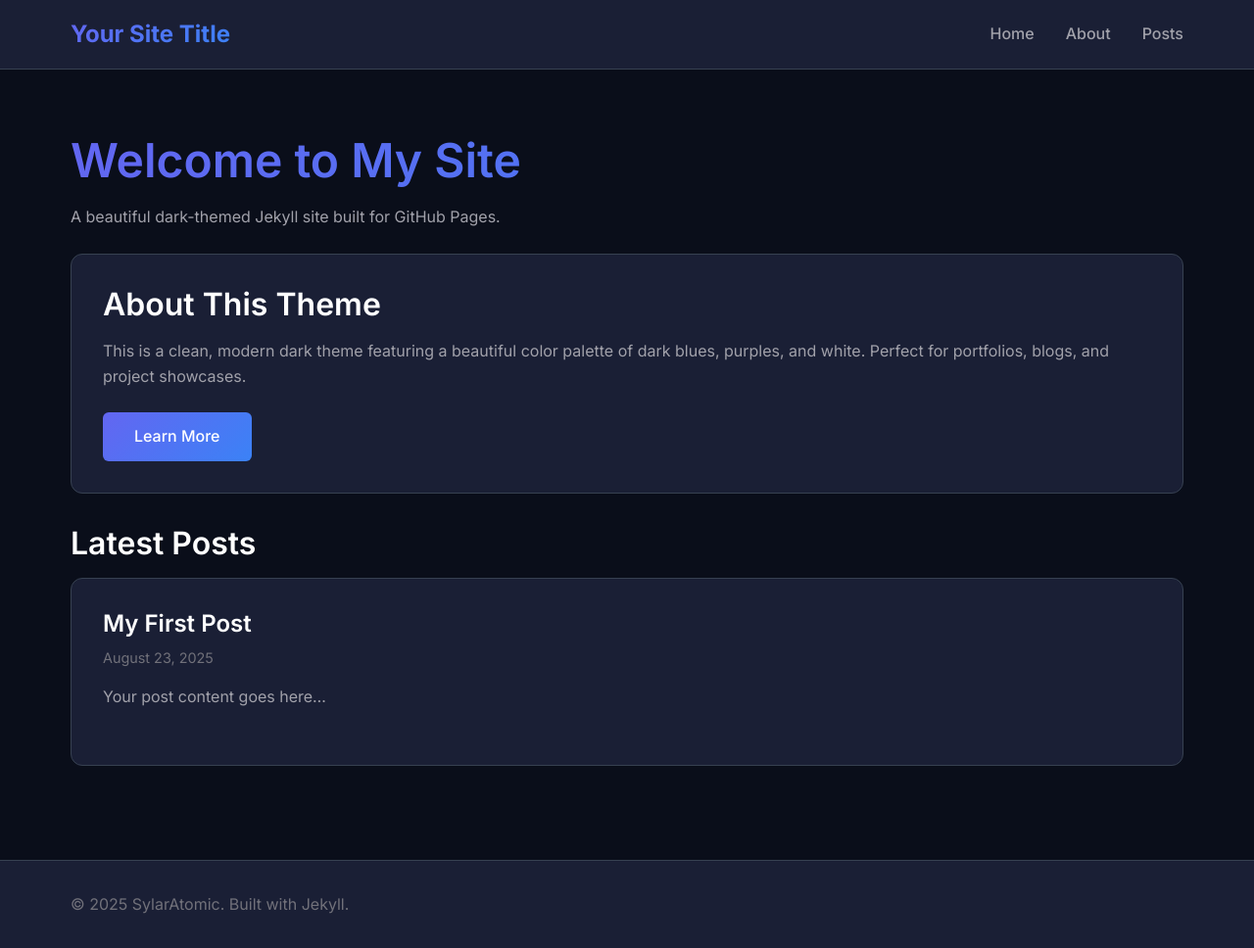
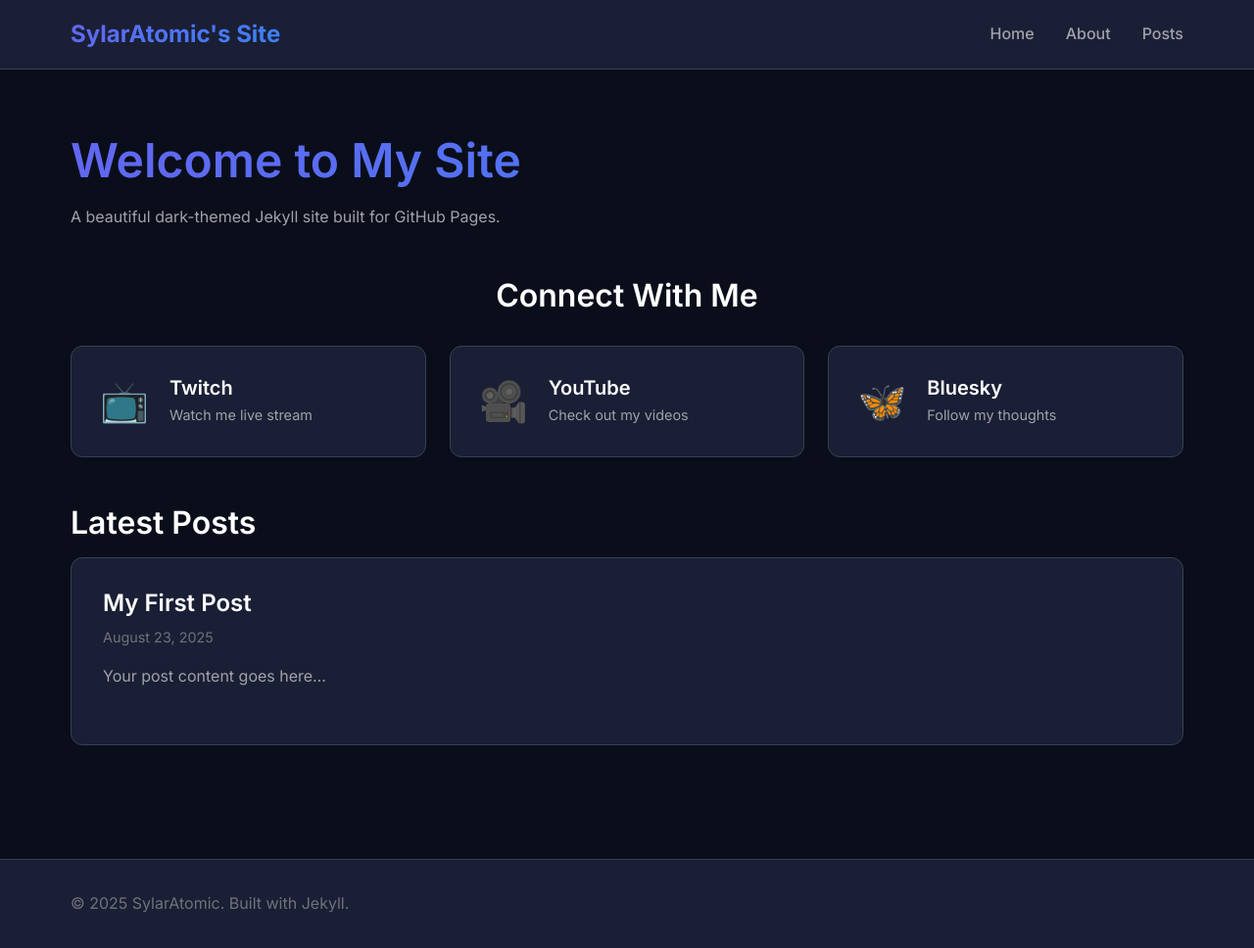
Before and after one commit to SylarAtomic/sylaratomic.github.io, a Jekyll site: the page built from index.md, in a window 1280 px wide and 968 px high. Shown: the whole window at 98% size. Built offline with Jekyll 4.4.1, drawn with Linux system fonts in a browser that asks for light colours.

Commit message:
Add socials

```diff
--- a/_config.yml
+++ b/_config.yml
@@ -1,9 +1,9 @@
-title: Your Site Title
-description: A beautiful dark-themed Jekyll site
-author: Your Name
-email: your.email@example.com
+title: SylarAtomic's Site
+description: Welcome to my corner of the internet
+author: SylarAtomic  # ← Your name/handle
+email: your.email@example.com  # ← Your actual email (optional)
 url: "https://sylaratomic.github.io"
-baseurl: "" # Empty for username.github.io sites
+baseurl: ""
 
 # Build settings
 markdown: kramdown
--- a/_layouts/default.html
+++ b/_layouts/default.html
@@ -42,7 +42,7 @@
         <footer class="site-footer">
             <div class="wrapper">
                 <div class="footer-content">
-                    <p>&copy; {{ site.time | date: '%Y' }} SylarAtomic. Built with Jekyll.</p>
+                    <p>&copy; {{ site.time | date: '%Y' }} {{ site.author | escape }}. Built with Jekyll.</p>
                     <div class="social-links">
                         {% if site.github_username %}
                         <a href="https://github.com/{{ site.github_username }}">GitHub</a>
--- a/_sass/main.scss
+++ b/_sass/main.scss
@@ -202,6 +202,200 @@ pre {
   }
 }
 
+// Social Links Hero Section
+.social-hero {
+  text-align: center;
+  margin: 3rem 0;
+
+  h2 {
+    margin-bottom: 2rem;
+    color: var(--text-primary);
+  }
+}
+
+.social-links-grid {
+  display: grid;
+  grid-template-columns: repeat(auto-fit, minmax(280px, 1fr));
+  gap: 1.5rem;
+  margin-top: 2rem;
+
+  @media (max-width: 768px) {
+    grid-template-columns: 1fr;
+    gap: 1rem;
+  }
+}
+
+.social-card {
+  display: flex;
+  align-items: center;
+  background: var(--bg-secondary);
+  border: 1px solid var(--border-color);
+  border-radius: 12px;
+  padding: 1.5rem;
+  text-decoration: none;
+  color: var(--text-primary);
+  transition: all 0.3s ease;
+  position: relative;
+  overflow: hidden;
+
+  &:hover {
+    transform: translateY(-4px);
+    box-shadow: 0 15px 35px rgba(99, 102, 241, 0.2);
+    border-color: var(--accent-purple);
+    color: var(--text-primary);
+  }
+
+  &::before {
+    content: '';
+    position: absolute;
+    top: 0;
+    left: -100%;
+    width: 100%;
+    height: 100%;
+    background: linear-gradient(90deg, transparent, rgba(99, 102, 241, 0.1), transparent);
+    transition: left 0.5s ease;
+  }
+
+  &:hover::before {
+    left: 100%;
+  }
+}
+
+.social-icon {
+  font-size: 2.5rem;
+  margin-right: 1rem;
+  min-width: 60px;
+  text-align: center;
+
+  @media (max-width: 768px) {
+    font-size: 2rem;
+    margin-right: 0.75rem;
+    min-width: 50px;
+  }
+}
+
+.social-info {
+  flex: 1;
+  text-align: left;
+
+  h3 {
+    margin: 0 0 0.25rem 0;
+    font-size: 1.25rem;
+    font-weight: 600;
+  }
+
+  p {
+    margin: 0;
+    color: var(--text-secondary);
+    font-size: 0.9rem;
+  }
+}
+
+// Social Links Hero Section
+.social-hero {
+  text-align: center;
+  margin: 3rem 0;
+
+  h2 {
+    margin-bottom: 2rem;
+    color: var(--text-primary);
+  }
+}
+
+.social-links-grid {
+  display: grid;
+  grid-template-columns: repeat(auto-fit, minmax(280px, 1fr));
+  gap: 1.5rem;
+  margin-top: 2rem;
+
+  @media (max-width: 768px) {
+    grid-template-columns: 1fr;
+    gap: 1rem;
+  }
+}
+
+.social-card {
+  display: flex;
+  align-items: center;
+  background: var(--bg-secondary);
+  border: 1px solid var(--border-color);
+  border-radius: 12px;
+  padding: 1.5rem;
+  text-decoration: none;
+  color: var(--text-primary);
+  transition: all 0.3s ease;
+  position: relative;
+  overflow: hidden;
+
+  &:hover {
+    transform: translateY(-4px);
+    box-shadow: 0 15px 35px rgba(99, 102, 241, 0.2);
+    border-color: var(--accent-purple);
+    color: var(--text-primary);
+  }
+
+  &::before {
+    content: '';
+    position: absolute;
+    top: 0;
+    left: -100%;
+    width: 100%;
+    height: 100%;
+    background: linear-gradient(90deg, transparent, rgba(99, 102, 241, 0.1), transparent);
+    transition: left 0.5s ease;
+  }
+
+  &:hover::before {
+    left: 100%;
+  }
+}
+
+.social-icon {
+  font-size: 2.5rem;
+  margin-right: 1rem;
+  min-width: 60px;
+  text-align: center;
+
+  @media (max-width: 768px) {
+    font-size: 2rem;
+    margin-right: 0.75rem;
+    min-width: 50px;
+  }
+}
+
+.social-info {
+  flex: 1;
+  text-align: left;
+
+  h3 {
+    margin: 0 0 0.25rem 0;
+    font-size: 1.25rem;
+    font-weight: 600;
+  }
+
+  p {
+    margin: 0;
+    color: var(--text-secondary);
+    font-size: 0.9rem;
+  }
+}
+
+// Platform-specific hover effects
+.social-card.twitch:hover {
+  border-color: #9146ff;
+  box-shadow: 0 15px 35px rgba(145, 70, 255, 0.3);
+}
+
+.social-card.youtube:hover {
+  border-color: #ff0000;
+  box-shadow: 0 15px 35px rgba(255, 0, 0, 0.3);
+}
+
+.social-card.bluesky:hover {
+  border-color: #00bcd4;
+  box-shadow: 0 15px 35px rgba(0, 188, 212, 0.3);
+}
+
 // Cards and Sections
 .card {
   background: var(--bg-secondary);
--- a/index.md
+++ b/index.md
@@ -7,10 +7,33 @@ title: Home
   <h1>Welcome to My Site</h1>
   <p class="lead">A beautiful dark-themed Jekyll site built for GitHub Pages.</p>
 
-  <div class="card">
-    <h2>About This Theme</h2>
-    <p>This is a clean, modern dark theme featuring a beautiful color palette of dark blues, purples, and white. Perfect for portfolios, blogs, and project showcases.</p>
-    <a href="#" class="btn">Learn More</a>
+  <div class="social-hero">
+    <h2>Connect With Me</h2>
+    <div class="social-links-grid">
+      <a href="https://www.twitch.tv/sylaratomic" target="_blank" class="social-card twitch">
+        <div class="social-icon">📺</div>
+        <div class="social-info">
+          <h3>Twitch</h3>
+          <p>Watch me live stream</p>
+        </div>
+      </a>
+
+      <a href="https://www.youtube.com/@SylarAtomic" target="_blank" class="social-card youtube">
+        <div class="social-icon">🎥</div>
+        <div class="social-info">
+          <h3>YouTube</h3>
+          <p>Check out my videos</p>
+        </div>
+      </a>
+
+      <a href="https://bsky.app/profile/sylaratomic.bsky.social" target="_blank" class="social-card bluesky">
+        <div class="social-icon">🦋</div>
+        <div class="social-info">
+          <h3>Bluesky</h3>
+          <p>Follow my thoughts</p>
+        </div>
+      </a>
+    </div>
   </div>
 </div>
 
```
